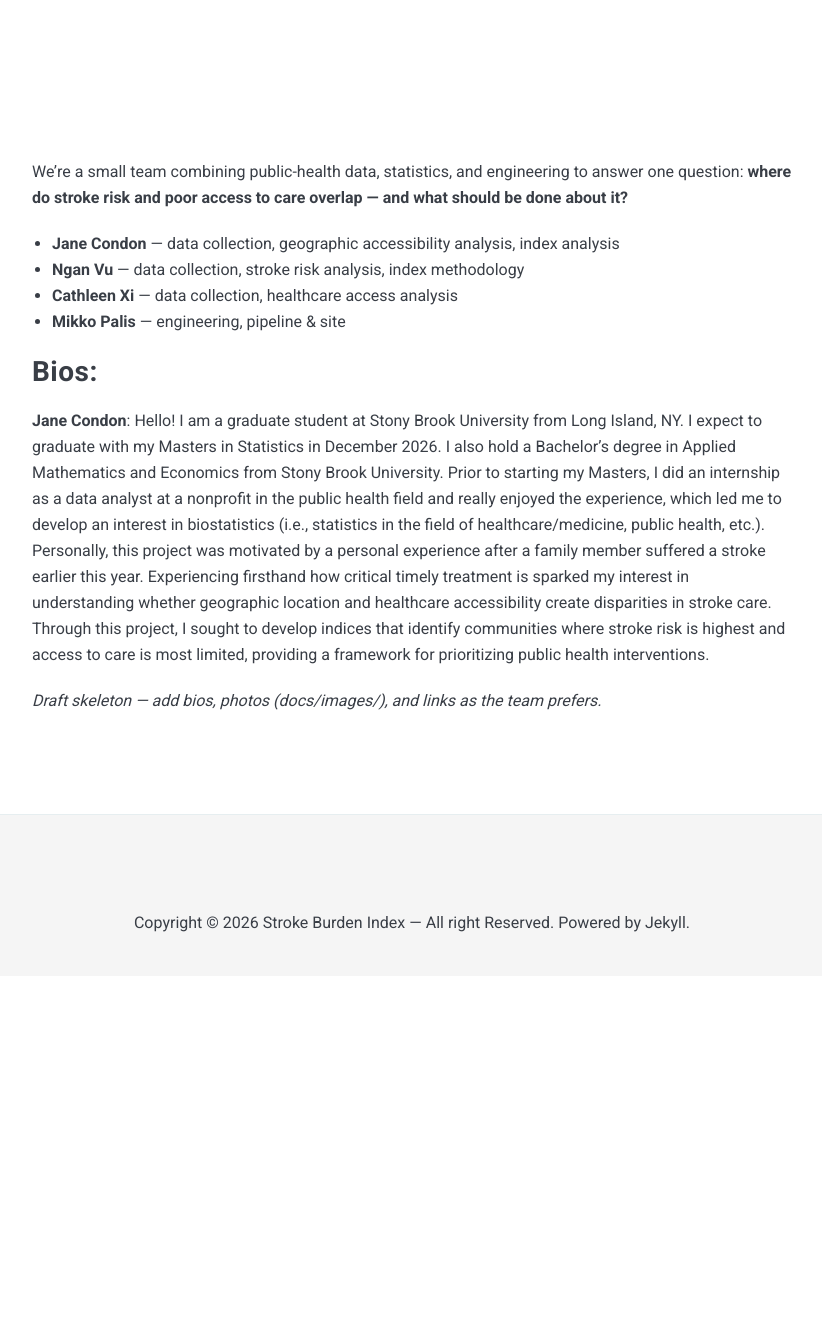
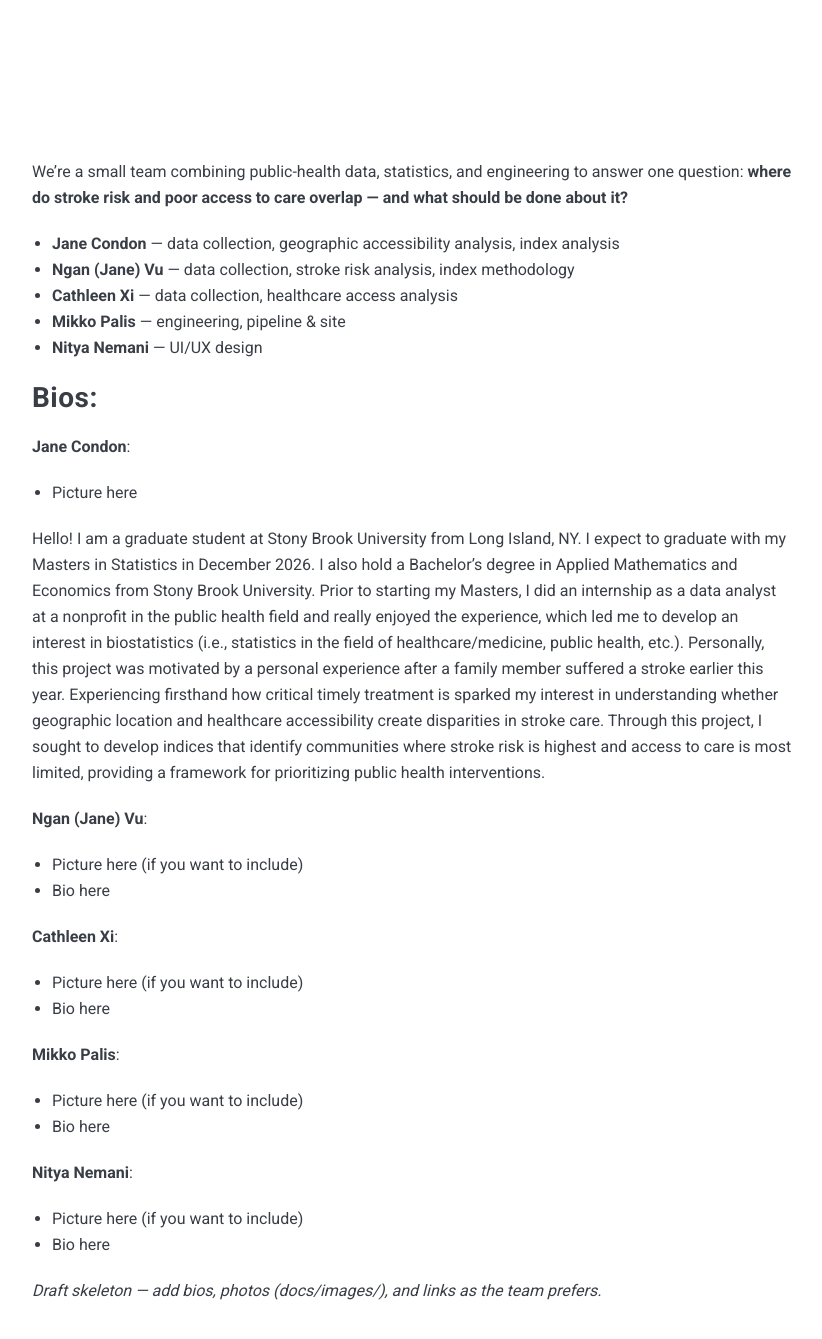
Before and after one commit to palism1/stroke-burden-index, a Jekyll site: the page built from docs/_pages/about.md, in a window 1280 px wide and 1400 px high, scrolled down 252 px. Shown: the top 1339 px of the window, without its empty margins (228-1050 px from the left). Built offline with Jekyll 4.4.1, drawn with Linux system fonts in a browser that asks for light colours; nearby versions of some CDN libraries; before the commit the page ends 1228 px from its top, so only the background shows below that.

Commit message:
Update about.md

```diff
--- a/docs/_pages/about.md
+++ b/docs/_pages/about.md
@@ -10,13 +10,41 @@
 overlap — and what should be done about it?**
 
 - **Jane Condon** — data collection, geographic accessibility analysis, index analysis
-- **Ngan Vu** — data collection, stroke risk analysis, index methodology
+- **Ngan (Jane) Vu** — data collection, stroke risk analysis, index methodology
 - **Cathleen Xi** — data collection, healthcare access analysis
 - **Mikko Palis** — engineering, pipeline & site
+- **Nitya Nemani** — UI/UX design
 
 ## Bios:
 
-**Jane Condon**: Hello! I am a graduate student at Stony Brook University from Long Island, NY. I expect to graduate with my Masters in Statistics in December 2026. I also hold a Bachelor's degree in Applied Mathematics and Economics from Stony Brook University. Prior to starting my Masters, I did an internship as a data analyst at a nonprofit in the public health field and really enjoyed the experience, which led me to develop an interest in biostatistics (i.e., statistics in the field of healthcare/medicine, public health, etc.). Personally, this project was motivated by a personal experience after a family member suffered a stroke earlier this year. Experiencing firsthand how critical timely treatment is sparked my interest in understanding whether geographic location and healthcare accessibility create disparities in stroke care. Through this project, I sought to develop indices that identify communities where stroke risk is highest and access to care is most limited, providing a framework for prioritizing public health interventions.
+**Jane Condon**:
+
+- Picture here
+
+Hello! I am a graduate student at Stony Brook University from Long Island, NY. I expect to graduate with my Masters in Statistics in December 2026. I also hold a Bachelor's degree in Applied Mathematics and Economics from Stony Brook University. Prior to starting my Masters, I did an internship as a data analyst at a nonprofit in the public health field and really enjoyed the experience, which led me to develop an interest in biostatistics (i.e., statistics in the field of healthcare/medicine, public health, etc.). Personally, this project was motivated by a personal experience after a family member suffered a stroke earlier this year. Experiencing firsthand how critical timely treatment is sparked my interest in understanding whether geographic location and healthcare accessibility create disparities in stroke care. Through this project, I sought to develop indices that identify communities where stroke risk is highest and access to care is most limited, providing a framework for prioritizing public health interventions.
+
+
+**Ngan (Jane) Vu**:
+
+- Picture here (if you want to include)
+- Bio here
+
+
+**Cathleen Xi**:
+
+- Picture here (if you want to include)
+- Bio here
+
+**Mikko Palis**:
+
+- Picture here (if you want to include)
+- Bio here
+
+
+**Nitya Nemani**:
+
+- Picture here (if you want to include)
+- Bio here
 
 *Draft skeleton — add bios, photos (docs/images/), and links as the team
 prefers.*
```
